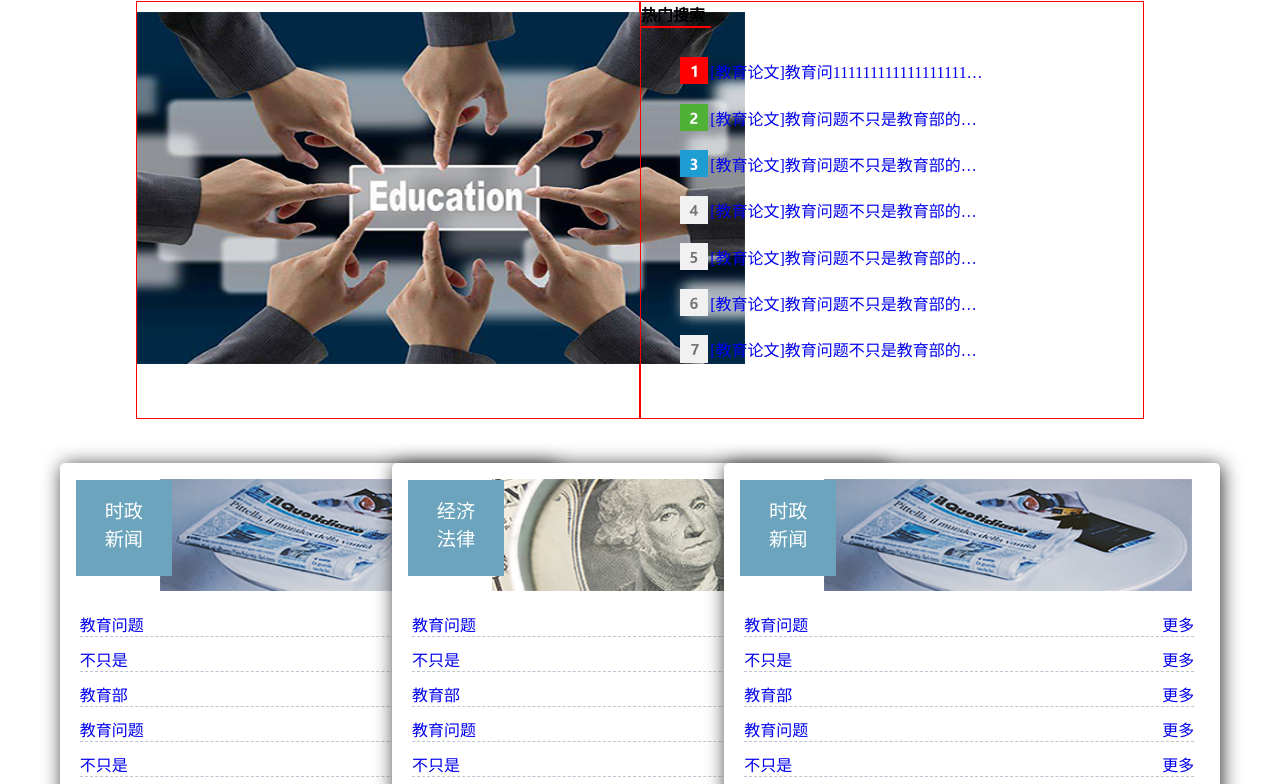
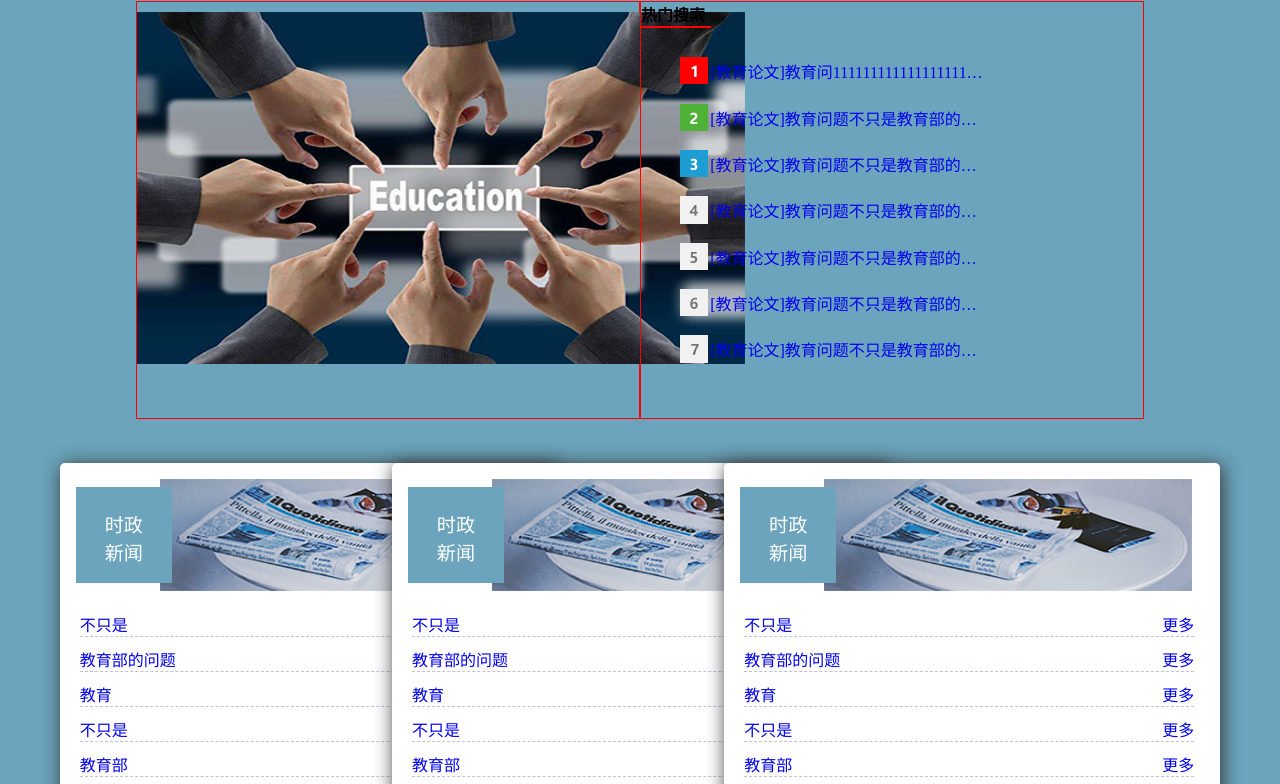
Before and after one commit to 929533478/puxiwenxue, a plain HTML site: page pubilc/newly.html in a window 1280 px wide. Shown: the part 77-861 px from the top of the page. Drawn offline with Linux system fonts and the light colour scheme.

Commit message:
12/22下午修改

```diff
--- a/pubilc/css/newly.css
+++ b/pubilc/css/newly.css
@@ -1,5 +1,7 @@
 
-
+body{
+    background: #6BA4BC;
+}
 header{
   display: flex;
   width: 80%;
@@ -106,15 +108,15 @@ main .carousel,.groom{
 .card_back .tit_img .tit_img_txt{
     position: relative;
     left: 1rem;
-    bottom:2.8rem;
+    bottom:0.5rem;
     display: inline-block;
     width: 6rem;
-    height: 5rem;
+    height: 6rem;
     background: #6BA4BC;
     color: #fff;
     font-size: 1.2rem;
     text-align: center;
-    padding-top: 1rem;
+
 }
 .card_back .tit_img img{
     width: 23rem;
@@ -142,7 +144,17 @@ main .carousel,.groom{
 {
     clear:both;
 }
+.plate{
+    position: absolute;
+    left:50%;
+    top: 50%;
+    width: 50px;
+    height: 50px;
+    margin-left: -25px;
+    margin-top:-25px;
 
+    display: inline-block;
+}
 
 
 @media screen and (max-width:1200px) and (min-width:768px){
--- a/pubilc/newly.html
+++ b/pubilc/newly.html
@@ -44,44 +44,77 @@
         </div>
         <div class="groom"><!--推荐groom-->
             <h4>热门搜索</h4>
-            <ul>
-                <li>
-                    <img src="./image/icon/1.jpg" alt="">
-                    <a href="#" class="lititle">[教育论文]教育问111111111111111111111111111111111题不只是教育部的问题</a>
-                </li>
-                <li>
-                    <img src="./image/icon/2.jpg" alt="">
-                    <a href="#" class="lititle">[教育论文]教育问题不只是教育部的问题</a>
-                 </li>
-                 <li>
-                    <img src="./image/icon/3.jpg" alt="">
-                    <a href="#" class="lititle">[教育论文]教育问题不只是教育部的问题</a>
-                 </li>
-                 <li>
-                    <img src="./image/icon/4.jpg" alt="">
-                    <a href="#" class="lititle">[教育论文]教育问题不只是教育部的问题</a>
-                 </li>
-                 <li>
-                    <img src="./image/icon/5.jpg" alt="">
-                    <a href="#" class="lititle">[教育论文]教育问题不只是教育部的问题</a>
-                 </li>
-                 <li>
-                    <img src="./image/icon/6.jpg" alt="">
-                    <a href="#" class="lititle">[教育论文]教育问题不只是教育部的问题</a>
-                 </li>
-                 <li>
-                    <img src="./image/icon/7.jpg" alt="">
-                    <a href="#" class="lititle">[教育论文]教育问题不只是教育部的问题</a>
-                 </li>
+            <ul id="hot_groom"> <!--热门推荐-->
+
             </ul>
         </div>
         <!--卡片分类-->
+      <!---
+
+
         <div class="y_card">
-            <div class="card_back">
+                <div class="card_back">
+                        <div class="tit_img">
+                            <span class="tit_img_txt">
+                                    时政 <br> 新闻
+                            </span>
+                            <img src="./image/book.png" alt="">
+                        </div>
+                     <ul class="boxheading" >
+
+                      </ul>
+
+        </div>
+        --->
+        </div>
+    </main>
+    <script src="./js/jquery-3.3.1.js"></script>
+    <script>
+    $(document).ready(function(){
+
+        var hot_groom=[
+            {title:'[教育论文]教育问111111111111111111111111111111111题不只是教育部的问题'},
+            {title:'[教育论文]教育问题不只是教育部的问题'},
+            {title:'[教育论文]教育问题不只是教育部的问题'},
+            {title:'[教育论文]教育问题不只是教育部的问题'},
+            {title:'[教育论文]教育问题不只是教育部的问题'},
+            {title:'[教育论文]教育问题不只是教育部的问题'},
+            {title:'[教育论文]教育问题不只是教育部的问题'},
+        ]
+        for (var i=0;i<hot_groom.length;i++){
+            var index = hot_groom[i]
+            $('#hot_groom').append(`<li><img src="./image/icon/${i+1}.jpg" alt=""> <a href="#" class="lititle"> ${index.title} </a></li>`)
+        }
+        var res=[
+            {title:"教育问题"},
+            {title:"不只是"},
+            {title:"教育部的问题"},
+            {title:"教育"},
+            {title:"不只是"},
+            {title:"教育部"},
+        ]
+        var plate = [
+                     {title:'时政新闻'},
+                     {title:'经济法律'},
+                     {title:'管理财经'},
+                     {title:'时政新闻'},
+                     {title:'时政新闻'},
+                     {title:'时政新闻'},
+                     {title:'时政新闻'},
+                     {title:'时政新闻'},
+                     {title:'时政新闻'},
+                     {title:'时政新闻'},
+                    ]
+
+        for (var i=0;i<plate.length;i++){
+            var index = plate[i];
+
+
+            $('.groom').after(`<div  class="y_card"><div class="card_back">
                 <!--图片和标题-->
                 <div class="tit_img">
                     <span class="tit_img_txt">
-                            时政 <br> 新闻
+                            <div class="plate">${index.title}</div>
                     </span>
                     <img src="./image/book.png" alt="">
                 </div>
@@ -90,71 +123,15 @@
                 <ul class="boxheading" >
 
                 </ul>
-            </div>
+            </div> </div>`)
+        }
+        for (var j=1;j<res.length;j++){
+            var genduo = res[j]
+             var num=`<li class="clearfix"> <a href="#" class="heading"> ${genduo.title}</a> <a class="more" href="#">更多</a> </li>`
+               console.log(num)
+               $('.boxheading').append(num)
+            }
 
-
-        </div>
-        <div class="y_card">
-                <div class="card_back">
-                        <div class="tit_img">
-                            <span class="tit_img_txt">
-                                    经济 <br> 法律
-                            </span>
-                            <img src="./image/jingji.png" alt="">
-                        </div>
-                        <!--推荐列表-->
-                     <ul class="boxheading" >
-
-                      </ul>
-
-                </div>
-        </div>
-        <div class="y_card">
-                <div class="card_back">
-                        <div class="tit_img">
-                            <span class="tit_img_txt">
-                                    时政 <br> 新闻
-                            </span>
-                            <img src="./image/book.png" alt="">
-                        </div>
-                        <!--推荐列表-->
-                     <ul class="boxheading" >
-
-                      </ul>
-
-                </div>
-        </div>
-        <div class="y_card">
-                <div class="card_back">
-                        <div class="tit_img">
-                            <span class="tit_img_txt">
-                                    时政 <br> 新闻
-                            </span>
-                            <img src="./image/book.png" alt="">
-                        </div>
-                        <!--推荐列表-->
-                     <ul class="boxheading" >
-
-                      </ul>
-
-                </div>
-        </div>
-    </main>
-    <script src="./js/jquery-3.3.1.js"></script>
-    <script>
-    $(document).ready(function(){
-        var res=[
-            {title:"教育问题"},
-            {title:"不只是"},
-            {title:"教育部"},
-            {title:"教育问题"},
-            {title:"不只是"},
-            {title:"教育部"},
-        ]
-        for (var i=0;i<res.length;i++){
-            var index = res[i]
-            $('.boxheading').append(`<li class="clearfix"> <a href="#" class="heading"> ${index.title}</a> <a class="more" href="#">更多</a> </li>`)
-        }
     })
     </script>
 </body>
```
